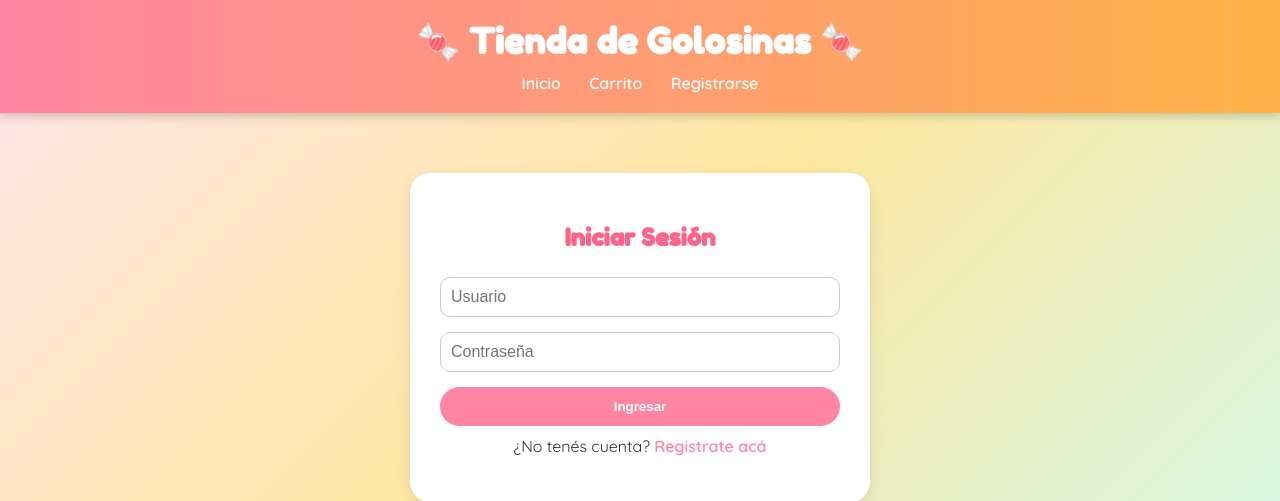
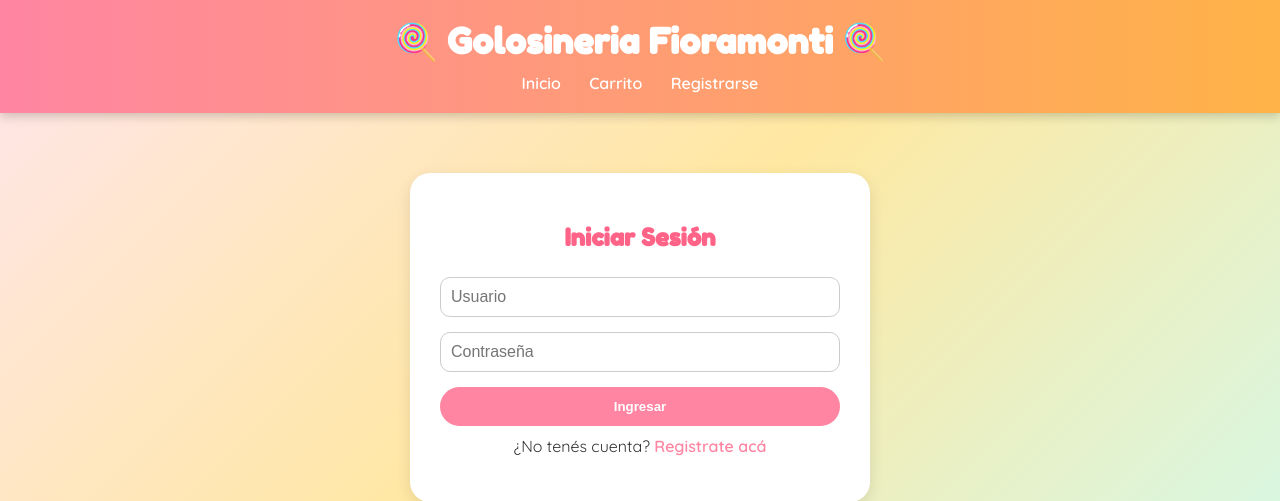
Before and after one commit to TinWey/ECOMMERCE-GOLOSINAS-Programacion-UTN, a PHP site: page /vista/public/login.php in a window 1280 px wide. Shown: the top 501 px of the page. Run offline with PHP 8.4, Linux system fonts and the light colour scheme.

Commit message:
cambio nombres

```diff
--- a/vista/public/home.php
+++ b/vista/public/home.php
@@ -20,14 +20,14 @@ $usuario = $_SESSION['usuario'] ?? null;
 <html lang="es">
 <head>
     <meta charset="UTF-8">
-    <title>🍭 Golosinas - Tienda Dulce</title>
+    <title>🍭 Golosinas - Fioramonti</title>
     <link href="https://fonts.googleapis.com/css2?family=Fredoka+One&family=Quicksand:wght@400;600&display=swap" rel="stylesheet">
     <style> </style>
 </head>
 <link rel="stylesheet" href="assets/css/estilos.css">
 <body>
     <header>
-        <h1>🍭 Golosineria Fioramonti</h1>
+        <h1>🍭 Golosineria Fioramonti 🍭</h1>
         <nav>
             <a href="index.php">Inicio</a>
             <a href="index.php?accion=carrito">🛒 Carrito</a>
--- a/vista/public/login.php
+++ b/vista/public/login.php
@@ -5,7 +5,7 @@ if (session_status() === PHP_SESSION_NONE) session_start();
 <html lang="es">
 <head>
     <meta charset="UTF-8">
-    <title>Iniciar Sesión - Tienda de Golosinas</title>
+    <title>Iniciar Sesión - Golosineria Fioramonti</title>
     <link href="https://fonts.googleapis.com/css2?family=Fredoka+One&family=Quicksand:wght@400;600&display=swap" rel="stylesheet">
     <style>
         body {
@@ -127,7 +127,7 @@ if (session_status() === PHP_SESSION_NONE) session_start();
 </head>
 <body>
     <header>
-        <h1>🍬 Tienda de Golosinas 🍬</h1>
+        <h1>🍭 Golosineria Fioramonti 🍭</h1>
         <nav>
             <a href="index.php">Inicio</a>
             <a href="index.php?accion=carrito">Carrito</a>
--- a/vista/public/registro.php
+++ b/vista/public/registro.php
@@ -2,7 +2,7 @@
 <html lang="es">
 <head>
     <meta charset="UTF-8">
-    <title>Registro - Golosinas</title>
+    <title>Registro - Golosineria Fioramonti</title>
     <link rel="stylesheet" href="assets/css/estilos.css">
     <style>
         body {
```
